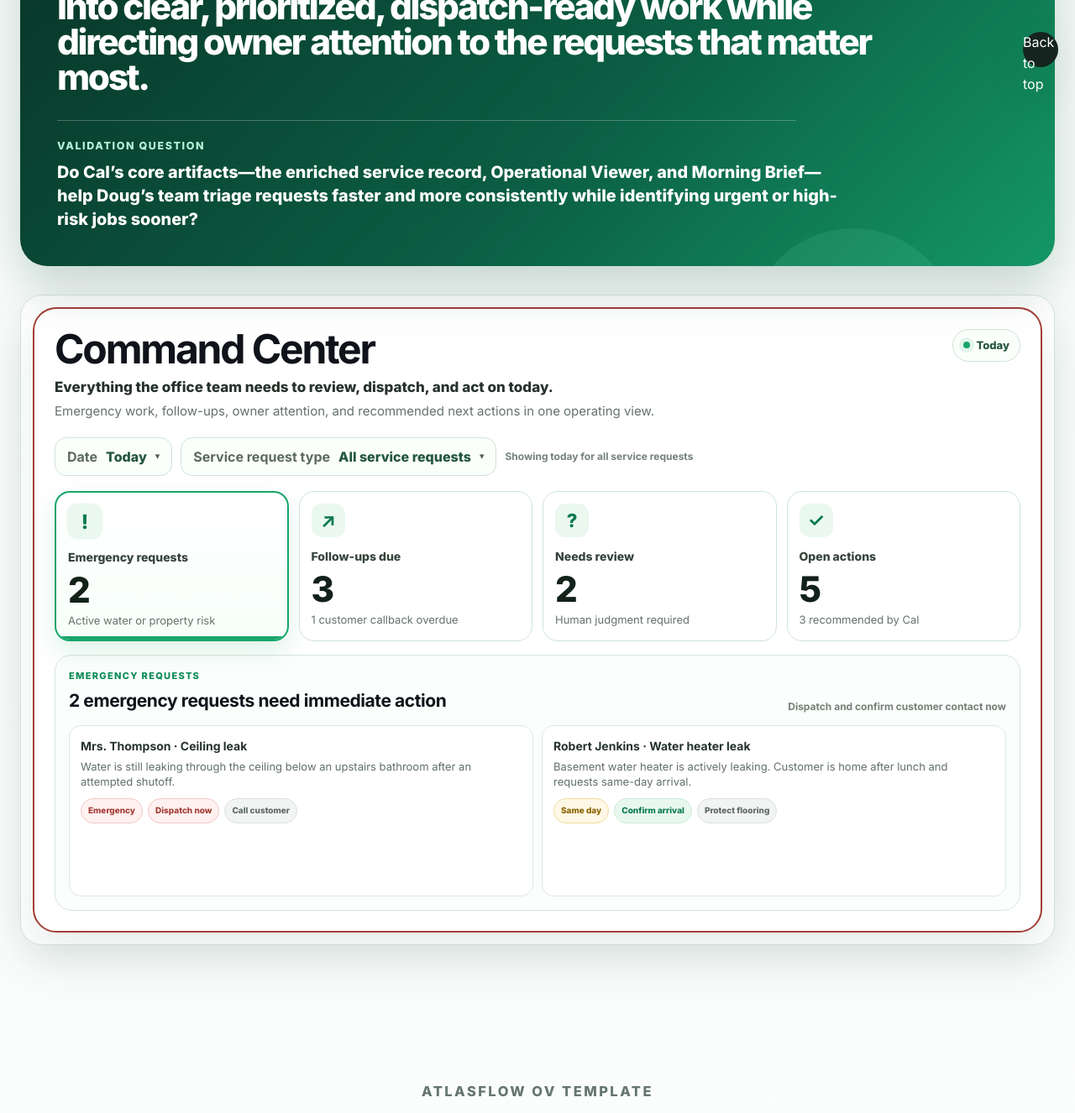
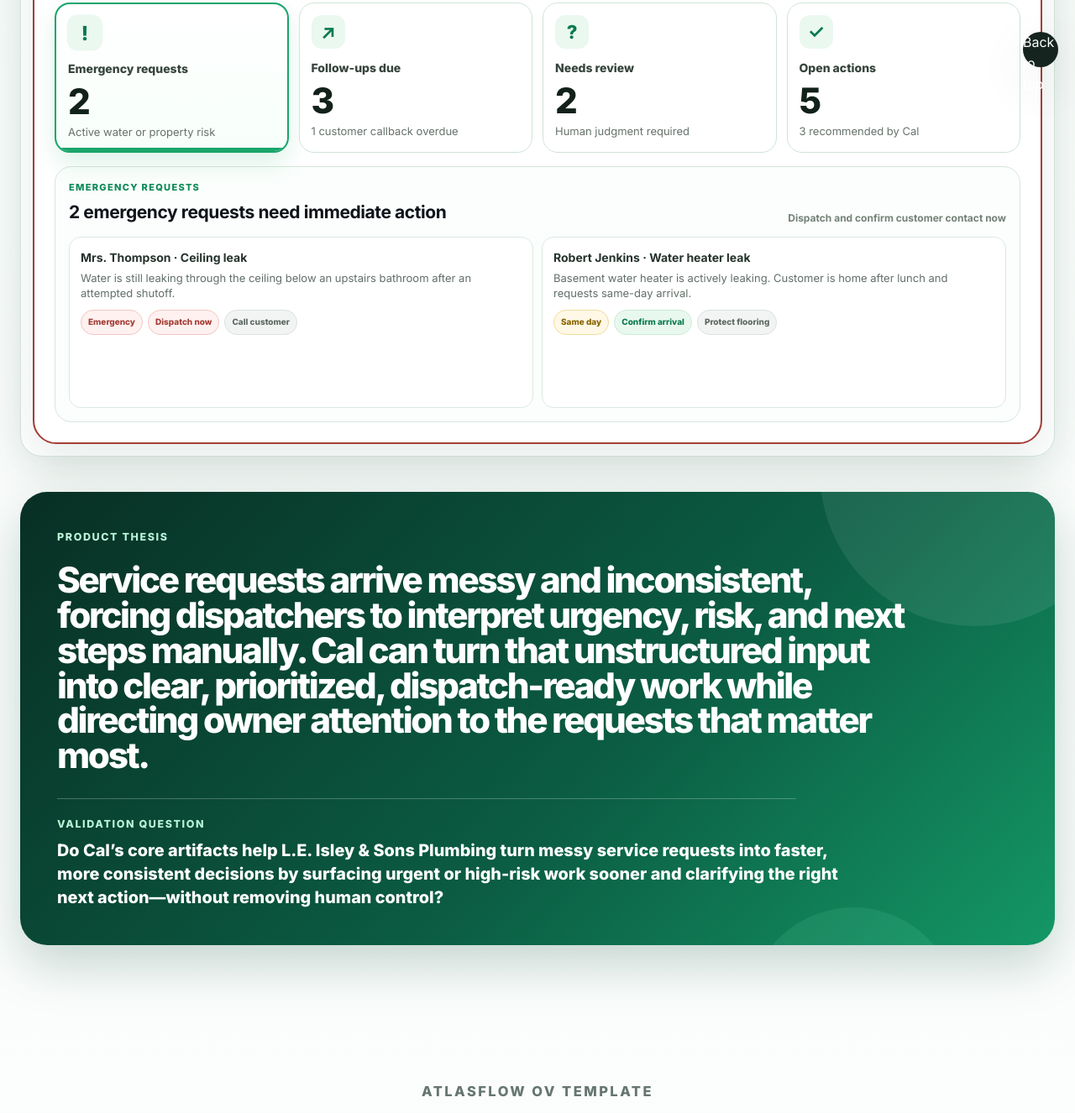
Before and after one commit to CryptoMaven22/Cal, a plain HTML site: page index.html in a window 1280 px wide. Shown: the part 698-2024 px from the top of the page at 84% size. Drawn offline with Linux system fonts and the light colour scheme; a script that the page names is missing.

Commit message:
Add files via upload

```diff
--- a/index.html
+++ b/index.html
@@ -195,20 +195,7 @@
 <p class="eyebrow">What Cal proves</p>
 <h2>Clarity before dispatch.</h2>
 <p>Built around the L.E. Isley & Sons Plumbing workflow, Cal demonstrates a reusable AtlasFlow pattern for field service: a messy request becomes AI triage, a structured job record, Operational Viewer visibility, human review, and a clear recommended next action.</p>
-</div><section aria-labelledby="cal-thesis-title" class="cal-thesis-panel reveal">
-<div aria-hidden="true" class="cal-thesis-orb cal-thesis-orb-one"></div>
-<div aria-hidden="true" class="cal-thesis-orb cal-thesis-orb-two"></div>
-<div class="cal-thesis-content">
-<p class="cal-thesis-kicker">Product thesis</p>
-<h2 id="cal-thesis-title">Service requests arrive messy and inconsistent, forcing dispatchers to interpret urgency, risk, and next steps manually. Cal can turn that unstructured input into clear, prioritized, dispatch-ready work while directing owner attention to the requests that matter most.</h2>
-<div class="cal-thesis-rule"></div>
-<div class="cal-thesis-validation">
-<p>Validation question</p>
-<strong>Do Cal’s core artifacts—the enriched service record, Operational Viewer, and Morning Brief—help Doug’s team triage requests faster and more consistently while identifying urgent or high-risk jobs sooner?</strong>
-</div>
-</div>
-</section>
-<figure aria-label="Interactive Cal Command Center" class="command-center-preview cal-cc-figure reveal">
+</div><figure aria-label="Interactive Cal Command Center" class="command-center-preview cal-cc-figure reveal">
 <div class="cal-cc" id="calCommandCenter">
 <div class="cal-cc-header">
 <div>
@@ -268,6 +255,19 @@
 </section>
 </div>
 </figure>
+<section aria-labelledby="cal-thesis-title" class="cal-thesis-panel reveal">
+<div aria-hidden="true" class="cal-thesis-orb cal-thesis-orb-one"></div>
+<div aria-hidden="true" class="cal-thesis-orb cal-thesis-orb-two"></div>
+<div class="cal-thesis-content">
+<p class="cal-thesis-kicker">Product thesis</p>
+<h2 id="cal-thesis-title">Service requests arrive messy and inconsistent, forcing dispatchers to interpret urgency, risk, and next steps manually. Cal can turn that unstructured input into clear, prioritized, dispatch-ready work while directing owner attention to the requests that matter most.</h2>
+<div class="cal-thesis-rule"></div>
+<div class="cal-thesis-validation">
+<p>Validation question</p>
+<strong>Do Cal’s core artifacts help L.E. Isley & Sons Plumbing turn messy service requests into faster, more consistent decisions by surfacing urgent or high-risk work sooner and clarifying the right next action—without removing human control?</strong>
+</div>
+</div>
+</section>
 </section>
 <section class="viewer-section section-pad cal-ov-section" id="viewer">
 <div class="section-heading reveal">
```
